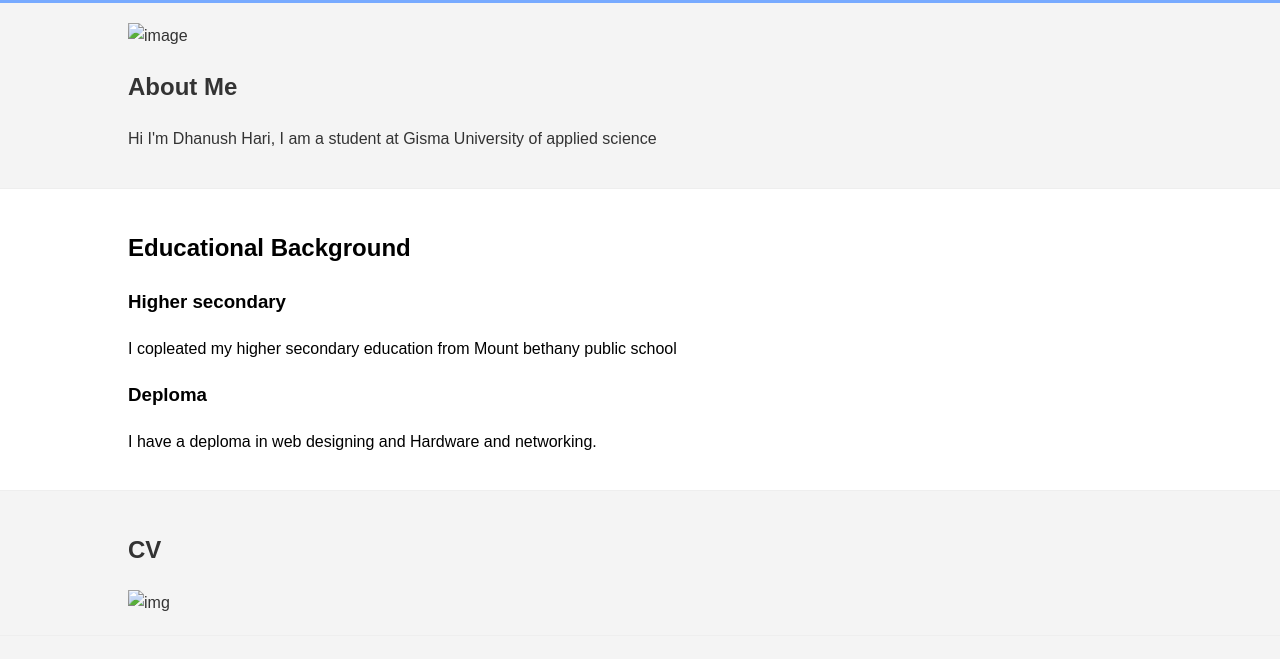
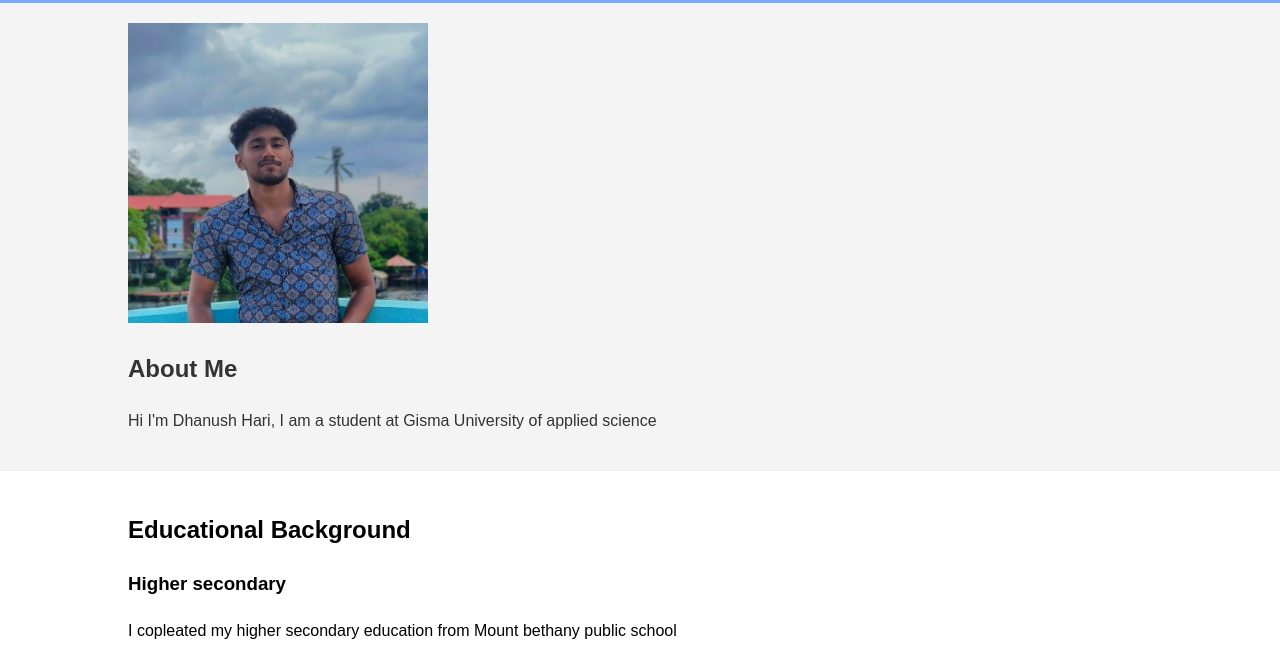
Before and after one commit to Dhanushhari27/Dhanush.github.io, a plain HTML site: page index.html in a window 1280 px wide. Shown: the part 101-760 px from the top of the page. Drawn offline with Linux system fonts and the light colour scheme.

Commit message:
Update index.html
Signed-off-by: Dhanushhari27 <dhanushhari231@gmail.com>

```diff
--- a/index.html
+++ b/index.html
@@ -111,7 +111,7 @@ footer {
 
     <section id="about">
         <div class="container">
-            <img src="myimage" alt="image"style="width:300px">
+            <img src="myimage.JPG" alt="image"style="width:300px">
             <h2>About Me</h2>
             <p>Hi I'm Dhanush Hari, I am a student at Gisma University of applied science</p>
         </div>
@@ -136,7 +136,7 @@ footer {
         <div class="container">
 
             <h2>CV</h2>
-            <img src="mycv" alt="img"style="width:700px">
+            <img src="mycv.png" alt="img"style="width:700px">
 
         </div>
     </section>
```
